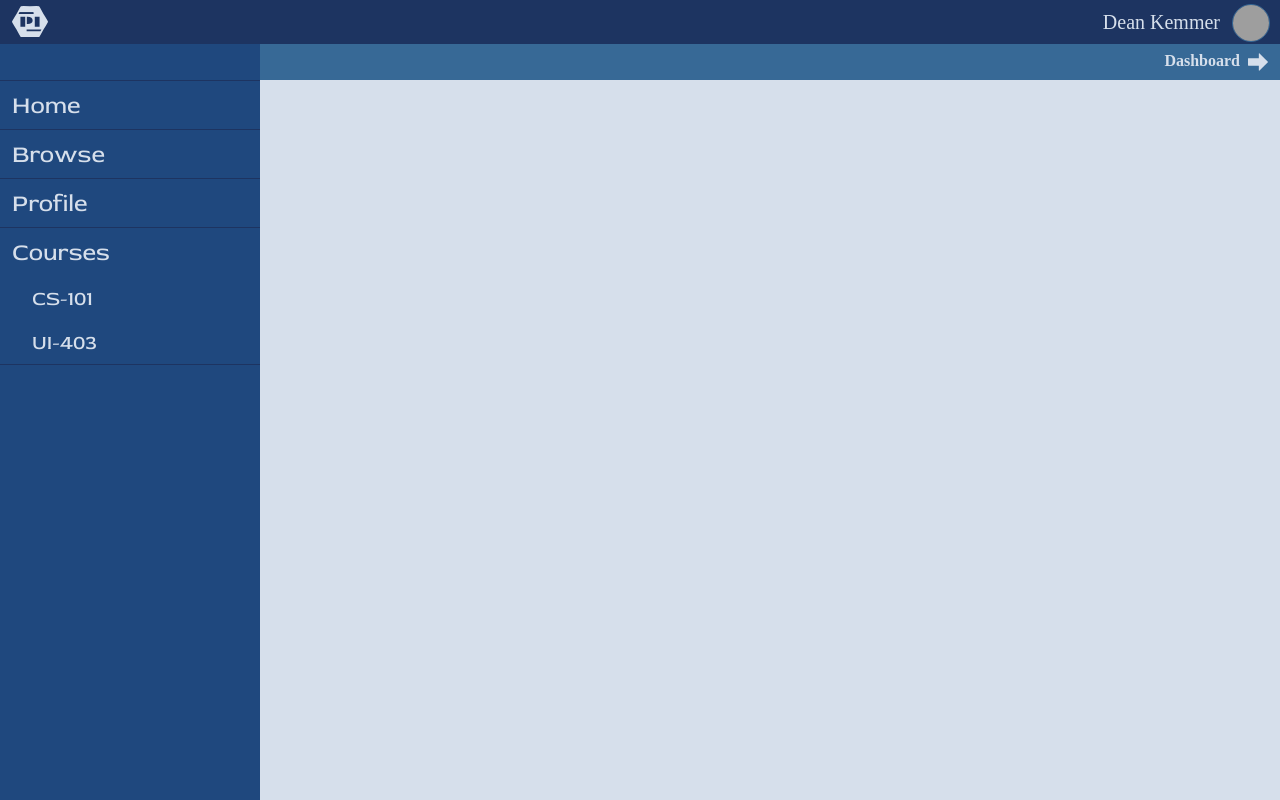
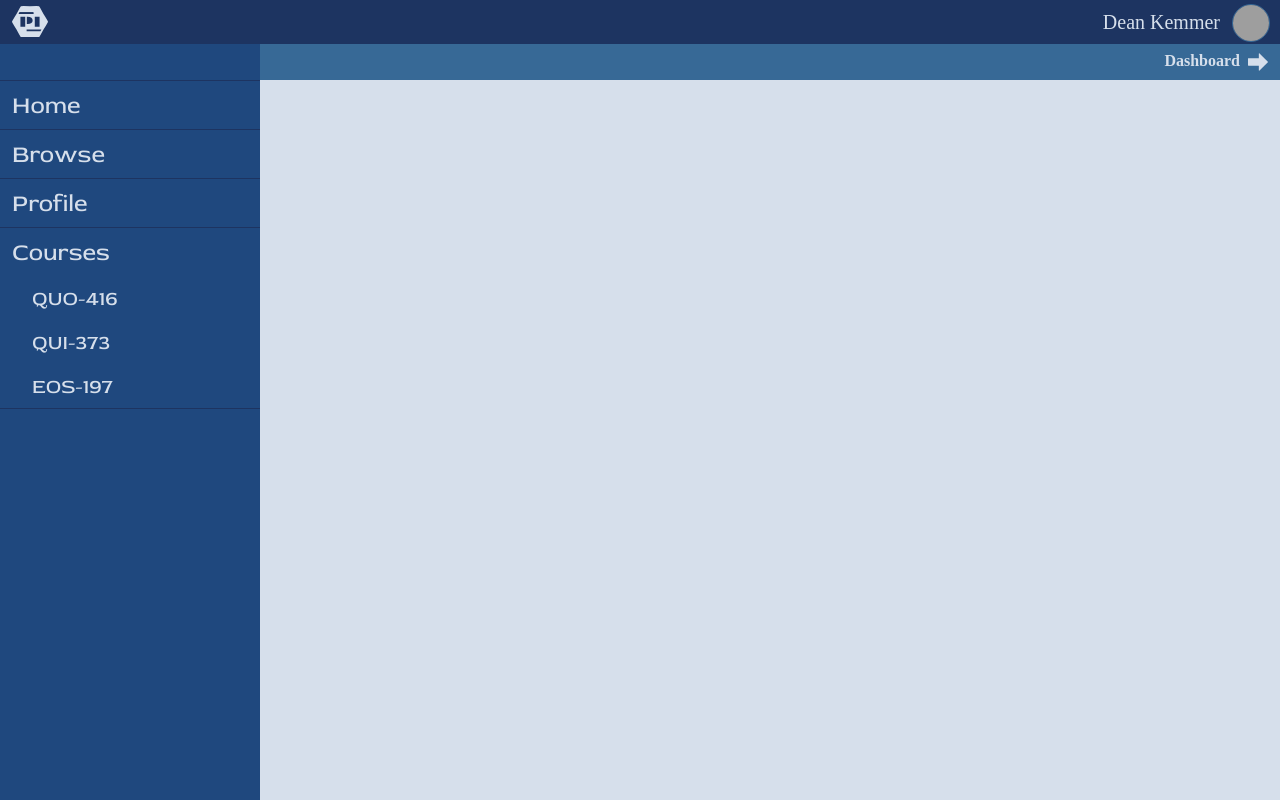
Before and after one commit to aswasif007/pi-academy-ui, a Vue app: page /#/ in a window 1280 px wide. Built offline with nearby package versions, Linux system fonts and the light colour scheme; grey boxes are pictures that could not be loaded; what vue-lodash would draw is missing.

Commit message:
Add Course resource

```diff
--- a/src/pages/enrolled-course/EnrolledCourse.vue
+++ b/src/pages/enrolled-course/EnrolledCourse.vue
@@ -1,6 +1,6 @@
 <template>
   <div class="enrolled-course-page">
-    <div class="header" v-if="courseMeta">{{ courseMeta.code }}: {{ courseMeta.title }}</div>
+    <div class="header" v-if="courseMeta">{{ course.code }}: {{ course.title }}</div>
     <hr>
     <DiscussionInput
       class="new-post"
@@ -49,6 +49,9 @@ export default {
     courseMeta() {
       return this.$store.courses.getters.courseMeta[this.courseGuid];
     },
+    course() {
+      return this.courseMeta.enrollment;
+    },
   },
   watch: {
     courseGuid() {
--- /dev/null
+++ b/src/resources/course.js
@@ -0,0 +1,230 @@
+import { Data } from '.';
+import faker from 'faker';
+import { UserList, fakeUsers } from './user';
+import courses from '../store/courses';
+import _ from 'lodash';
+
+class Course extends Data {
+  get SCHEMA() {
+    return {
+      guid: String,
+      code: String,
+      title: String,
+      description: String,
+      takeaways: Array,
+      outlines: Array,
+      tags: Array,
+    };
+  }
+
+  get vuexStore() {
+    return courses;
+  }
+
+  get vuexState() {
+    return 'courseObjs';
+  }
+
+  get vuexMutation() {
+    return 'ADD_COURSES';
+  }
+
+  static getMany() {
+    return new Promise(resolve => {
+      const objs = fakeCourses.map(course => new Course(course));
+      resolve(objs);
+    });
+  }
+}
+
+class Enrollment extends Data {
+  get SCHEMA() {
+    return {
+      guid: String,
+      code: String,
+      title: String,
+    };
+  }
+
+  get vuexStore() {
+    return courses;
+  }
+
+  get vuexState() {
+    return 'enrollmentObjs';
+  }
+
+  get vuexMutation() {
+    return 'ADD_ENROLLMENTS';
+  }
+
+  static getMany() {
+    return new Promise(resolve => {
+      const objs = fakeEnrollments.map(enr => new Enrollment(enr));
+      console.log(objs);
+      resolve(objs);
+    });
+  }
+}
+
+class EnrollmentMeta extends Data {
+  get SCHEMA() {
+    return {
+      guid: String,
+      status: String,
+      instructors: UserList,
+      members: UserList,
+      enrollment: Enrollment,
+    };
+  }
+
+  get vuexStore() {
+    return courses;
+  }
+
+  get vuexState() {
+    return 'enrollmentMetaObjs';
+  }
+
+  get vuexMutation() {
+    return 'ADD_ENROLLMENT_META';
+  }
+
+  static getOne(guid) {
+    return new Promise(resolve => {
+      const obj = new EnrollmentMeta(_.find(fakeEnrollmentDetails, { guid }));
+      resolve(obj);
+    });
+  }
+};
+
+
+const fakeCourses = [
+  {
+    code: `${faker.lorem.word(3).toUpperCase()}-${faker.random.number(500)}`,
+    title: faker.lorem.sentence(),
+    guid: 'fa0db952-096f-4d05-8161-d7448d965e21',
+    description: faker.lorem.paragraph(),
+    takeaways: [
+      faker.lorem.sentence(),
+      faker.lorem.sentence(),
+    ],
+    outlines: [
+      faker.lorem.words(),
+      faker.lorem.words(),
+      faker.lorem.words(),
+    ],
+    tags: [
+      faker.lorem.word().toUpperCase(),
+      faker.lorem.word().toUpperCase()
+    ],
+  },
+  {
+    code: `${faker.lorem.word(3).toUpperCase()}-${faker.random.number(500)}`,
+    title: faker.lorem.sentence(),
+    guid: 'fa0db952-096f-4d05-8161-d7448d965e25',
+    description: faker.lorem.paragraph(),
+    takeaways: [
+      faker.lorem.sentence(),
+      faker.lorem.sentence(),
+      faker.lorem.sentence(),
+      faker.lorem.sentence(),
+    ],
+    outlines: [
+      faker.lorem.words(),
+      faker.lorem.words(),
+    ],
+    tags: [
+      faker.lorem.word().toUpperCase(),
+      faker.lorem.word().toUpperCase(),
+      faker.lorem.word().toUpperCase()
+    ],
+  },
+  {
+    code: `${faker.lorem.word(3).toUpperCase()}-${faker.random.number(500)}`,
+    title: faker.lorem.sentence(),
+    guid: 'fa0db952-096f-4d05-8161-d7448d945e21',
+    description: faker.lorem.paragraph(),
+    takeaways: [
+      faker.lorem.sentence(),
+      faker.lorem.sentence(),
+    ],
+    outlines: [
+      faker.lorem.words(),
+      faker.lorem.words(),
+      faker.lorem.words(),
+    ],
+    tags: [
+      faker.lorem.word().toUpperCase(),
+      faker.lorem.word().toUpperCase()
+    ],
+  },
+  {
+    code: `${faker.lorem.word(3).toUpperCase()}-${faker.random.number(500)}`,
+    title: faker.lorem.sentence(),
+    guid: 'fa0db952-096f-4d05-8561-d7448d965e21',
+    description: faker.lorem.paragraph(),
+    takeaways: [
+      faker.lorem.sentence(),
+    ],
+    outlines: [
+      faker.lorem.words(),
+    ],
+    tags: [
+      faker.lorem.word().toUpperCase(),
+      faker.lorem.word().toUpperCase()
+    ],
+  },
+  {
+    code: `${faker.lorem.word(3).toUpperCase()}-${faker.random.number(500)}`,
+    title: faker.lorem.sentence(),
+    guid: 'fa0d9952-096f-4d05-8161-d7448d965e21',
+    description: faker.lorem.paragraph(),
+    takeaways: [
+      faker.lorem.sentence(),
+    ],
+    outlines: [
+      faker.lorem.words(),
+    ],
+    tags: [
+      faker.lorem.word().toUpperCase(),
+      faker.lorem.word().toUpperCase()
+    ],
+  },
+];
+
+const fakeEnrollments = [
+  _.pick(fakeCourses[1], ['guid', 'code', 'title']),
+  _.pick(fakeCourses[4], ['guid', 'code', 'title']),
+  _.pick(fakeCourses[3], ['guid', 'code', 'title']),
+];
+
+const fakeEnrollmentDetails = [
+  {
+    guid: fakeEnrollments[0].guid,
+    status: 'closed',
+    instructors: [fakeUsers[0], fakeUsers[1]],
+    members: fakeUsers,
+    enrollment: fakeEnrollments[0],
+  },
+  {
+    guid: fakeEnrollments[1].guid,
+    status: 'open',
+    instructors: [fakeUsers[1], fakeUsers[2]],
+    members: _.takeRight(fakeUsers, 5),
+    enrollment: fakeEnrollments[1],
+  },
+  {
+    guid: fakeEnrollments[2].guid,
+    status: 'open',
+    instructors: [fakeUsers[0], fakeUsers[1], fakeUsers[2], fakeUsers[3]],
+    members: _.takeRight(fakeUsers, 2),
+    enrollment: fakeEnrollments[2],
+  },
+];
+
+export {
+  Course,
+  Enrollment,
+  EnrollmentMeta,
+};
--- a/src/resources/user.js
+++ b/src/resources/user.js
@@ -1,4 +1,4 @@
-import { Data } from '.';
+import { Data, DataList } from '.';
 import faker from 'faker';
 import users from '../store/users';
 
@@ -37,6 +37,12 @@ class User extends Data {
   }
 }
 
+
+class UserList extends DataList {
+  static get Type() {
+    return User;
+  }
+}
 
 class UserProfile extends Data {
   get SCHEMA() {
@@ -100,6 +106,70 @@ const fakeUsers = [
     email: faker.internet.email(),
     avatar: faker.internet.avatar(),
     category: 'Professor',
+  },
+  {
+    guid: faker.random.uuid(),
+    username: faker.internet.userName(),
+    name: faker.name.findName(),
+    email: faker.internet.email(),
+    avatar: faker.internet.avatar(),
+    category: 'Student',
+  },
+  {
+    guid: faker.random.uuid(),
+    username: faker.internet.userName(),
+    name: faker.name.findName(),
+    email: faker.internet.email(),
+    avatar: faker.internet.avatar(),
+    category: 'Student',
+  },
+  {
+    guid: faker.random.uuid(),
+    username: faker.internet.userName(),
+    name: faker.name.findName(),
+    email: faker.internet.email(),
+    avatar: faker.internet.avatar(),
+    category: 'Student',
+  },
+  {
+    guid: faker.random.uuid(),
+    username: faker.internet.userName(),
+    name: faker.name.findName(),
+    email: faker.internet.email(),
+    avatar: faker.internet.avatar(),
+    category: 'Student',
+  },
+  {
+    guid: faker.random.uuid(),
+    username: faker.internet.userName(),
+    name: faker.name.findName(),
+    email: faker.internet.email(),
+    avatar: faker.internet.avatar(),
+    category: 'Student',
+  },
+  {
+    guid: faker.random.uuid(),
+    username: faker.internet.userName(),
+    name: faker.name.findName(),
+    email: faker.internet.email(),
+    avatar: faker.internet.avatar(),
+    category: 'Student',
+  },
+  {
+    guid: faker.random.uuid(),
+    username: faker.internet.userName(),
+    name: faker.name.findName(),
+    email: faker.internet.email(),
+    avatar: faker.internet.avatar(),
+    category: 'Student',
+  },
+  {
+    guid: faker.random.uuid(),
+    username: faker.internet.userName(),
+    name: faker.name.findName(),
+    email: faker.internet.email(),
+    avatar: faker.internet.avatar(),
+    category: 'Student',
   }
 ];
 
@@ -146,4 +216,4 @@ const fakeProfiles = [
   },
 ];
 
-export { User, UserProfile, fakeUsers, fakeProfiles };
+export { User, UserProfile, UserList, fakeUsers, fakeProfiles };
--- a/src/store/courses.js
+++ b/src/store/courses.js
@@ -1,42 +1,43 @@
 import Vue from 'vue';
 import Vuex from 'vuex';
-import { getEnrolledCourses, getAllCourses, getCourseMeta } from '../services/course-service';
+import { getObjFromArray } from '../utils';
+import { Course, Enrollment, EnrollmentMeta } from '../resources/course';
 
 Vue.use(Vuex);
 
 export default new Vuex.Store({
   state: {
-    enrolledCourses: [],
-    allCourses: [],
-    courseMeta: {},
+    courseObjs: {},
+    enrollmentObjs: {},
+    enrollmentMetaObjs: {},
   },
   mutations: {
-    setEnrolledCourses(state, courses) {
-      state.enrolledCourses = courses;
+    ADD_COURSES(state, courses) {
+      state.courseObjs = {...state.courseObjs, ...getObjFromArray(courses, 'guid')};
     },
-    setAllCourses(state, courses) {
-      state.allCourses = courses;
+    ADD_ENROLLMENTS(state, enrollments) {
+      state.enrollmentObjs = {...state.enrollmentObjs, ...getObjFromArray(enrollments, 'guid')};
     },
-    setCourseMeta(state, meta) {
-      state.courseMeta = {...state.courseMeta, [meta.guid]: meta};
+    ADD_ENROLLMENT_META(state, metaObjs) {
+      state.enrollmentMetaObjs = {...state.enrollmentMetaObjs, ...getObjFromArray(metaObjs, 'guid')};
     }
   },
   actions: {
-    async reloadEnrolledCourses({ commit }) {
-      commit('setEnrolledCourses', await getEnrolledCourses());
+    async reloadEnrolledCourses(store) {
+      await Enrollment.getMany();
     },
-    async reloadAllCourses({ commit }) {
-      commit('setAllCourses', await getAllCourses());
+    async reloadAllCourses(store) {
+      await Course.getMany();
     },
     async reloadCourseMeta({ commit }, courseGuid) {
-      commit('setCourseMeta', await getCourseMeta(courseGuid));
-    }
+      await EnrollmentMeta.getOne(courseGuid);
+    },
   },
   modules: {
   },
   getters: {
-    enrolledCourses: state => state.enrolledCourses,
-    allCourses: state => state.allCourses,
-    courseMeta: state => state.courseMeta,
+    enrolledCourses: state => Object.values(state.enrollmentObjs),
+    allCourses: state => Object.values(state.courseObjs),
+    courseMeta: state => state.enrollmentMetaObjs,
   },
 });
```
